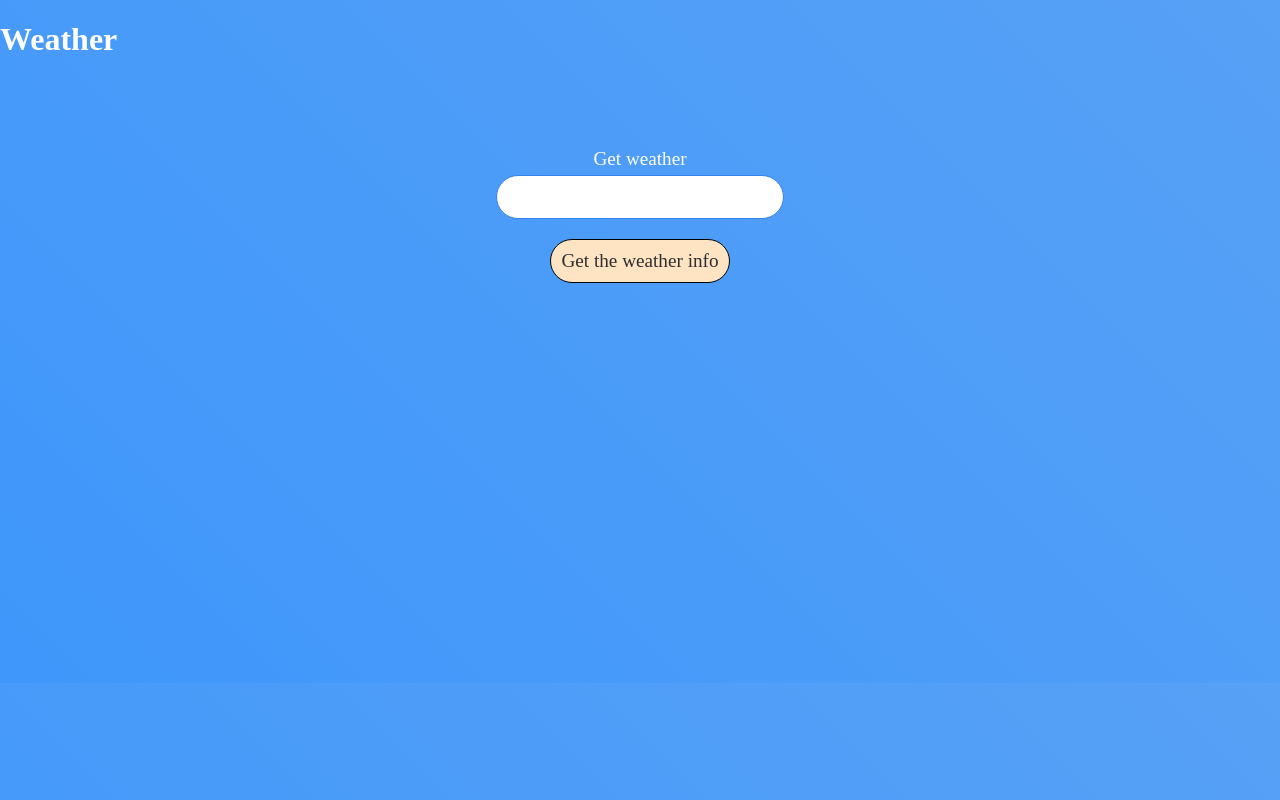
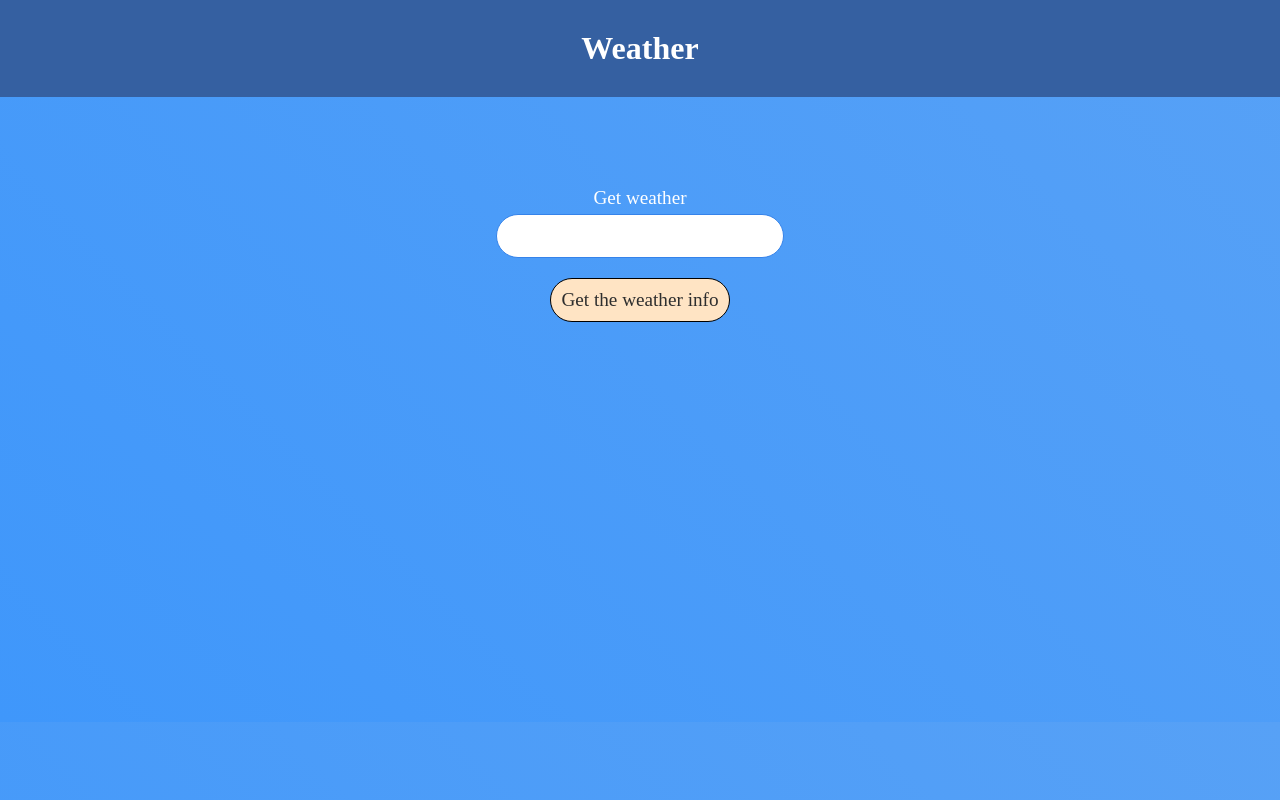
Before and after one commit to Ahmed-Seleem01/top-weather, a website built with webpack: page dist/index.html in a window 1280 px wide. Built offline with nearby package versions, Linux system fonts and the light colour scheme.

Commit message:
Style heading

```diff
--- a/src/style.scss
+++ b/src/style.scss
@@ -8,6 +8,13 @@ flex-package{
 body{
   background: linear-gradient(45deg, rgb(63, 151, 251),rgb(87, 161, 246));
   color: white;
+
+  h1{
+    text-align: center;
+    background-color: #3560a1;
+    margin: 0;
+    padding: 30px
+  }
 }
 
 .container {
```
